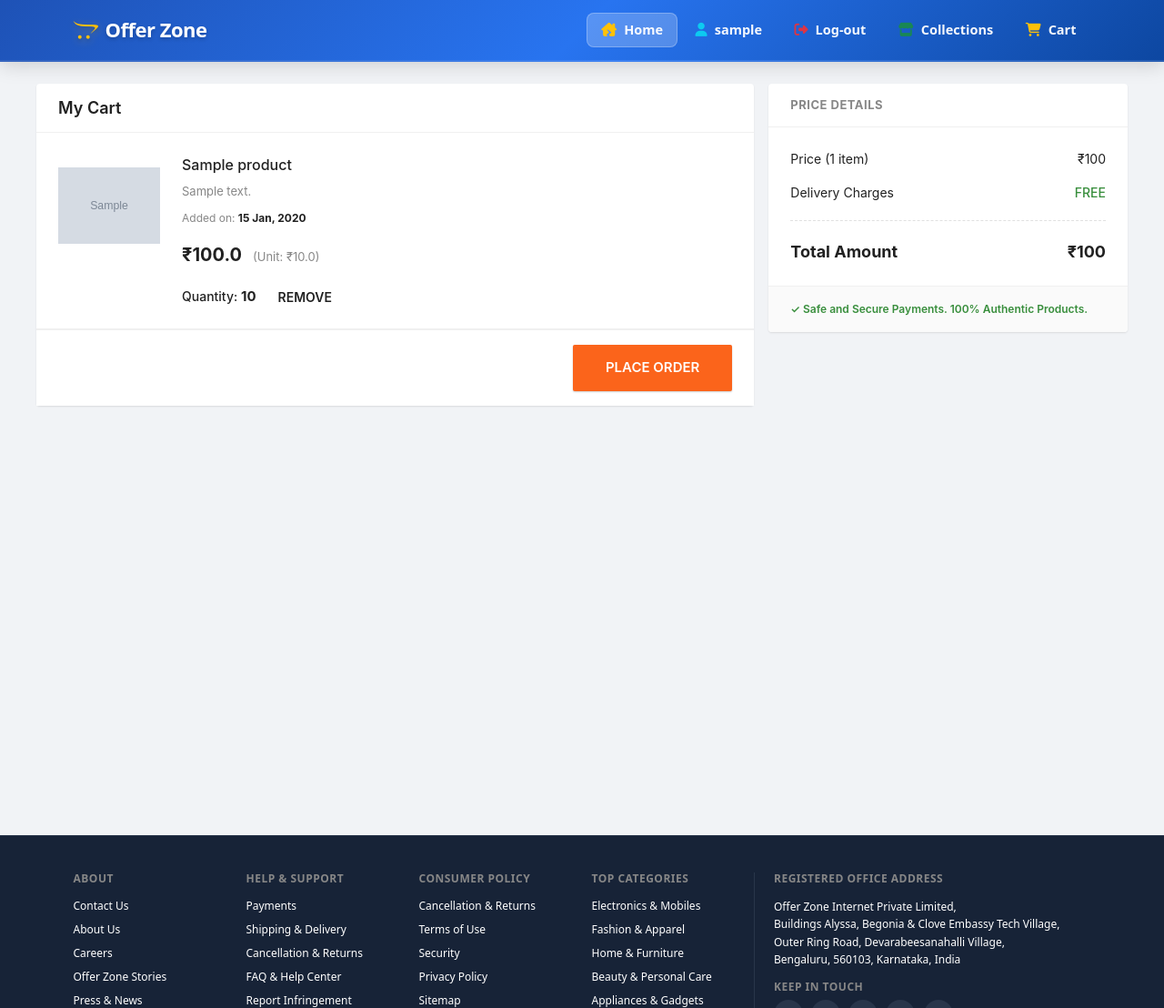
After one commit to boobala7636-lgtm/Ecommerce-project, a Django app: page /cart-details/ in a window 1280 px wide. The commit adds this page. Shown: the top 1108 px of the page at 91% size. Run offline with Django 5.2, Linux system fonts and the light colour scheme; a user stored in the database is signed in; tables that the repository leaves empty hold one stand-in row (values such as "Sample post"); grey boxes marked "Sample" are stand-in pictures; some libraries are stand-ins or nearby versions.

Commit message:
fix some bugs and completed this project

```diff
--- a/offerzone/shop/models.py
+++ b/offerzone/shop/models.py
@@ -2,6 +2,7 @@ from django.db import models
 from datetime import datetime
 from django.contrib.auth.models import User
 import os
+
 
 def get_filename(request,filename):
     current_time = datetime.now().strftime("%Y%m%d_%H:%M:%S")
@@ -33,3 +34,15 @@ class Product(models.Model):
 
     def __str__(self):
         return self.name
+
+
+
+class Cart(models.Model):
+    user=models.ForeignKey(User, on_delete=models.CASCADE)
+    product=models.ForeignKey(Product, on_delete=models.CASCADE)
+    product_qty=models.IntegerField(null=False,blank=False)
+    created_at=models.DateTimeField(auto_now_add=True)
+
+    @property
+    def total_amt(self):
+        return self.product_qty * self.product.selling_price
--- /dev/null
+++ b/offerzone/shop/templates/shop/cart_details.html
@@ -0,0 +1,162 @@
+{% extends 'shop/layouts/main.html' %}
+
+{% block title %}
+<title>Shopping Cart | Offerzone</title>
+{% endblock title %}
+
+{% block content %}
+{% include 'shop/inc/messages.html' %}
+
+<!-- Offerzone Main Layout Container -->
+<div style="background-color: #f1f3f6; min-height: 100vh; padding: 24px 12px; font-family: -apple-system, BlinkMacSystemFont, 'Segoe UI', Roboto, Helvetica, Arial, sans-serif;">
+
+    <div style="max-width: 1200px; margin: 0 auto; display: flex; flex-wrap: wrap; gap: 16px;">
+
+        <!-- Left Section: Cart Items List -->
+        <div style="flex: 2; min-width: 320px; background: #ffffff; border-radius: 4px; box-shadow: 0 1px 2px 0 rgba(0,0,0,0.1);">
+
+            <!-- Header -->
+            <div style="padding: 16px 24px; border-bottom: 1px solid #f0f0f0;">
+                <h2 style="margin: 0; font-size: 18px; font-weight: 600; color: #212121;">My Cart</h2>
+            </div>
+
+            <!-- Items -->
+            {% for data in cart_data %}
+            <div style="padding: 24px; border-bottom: 1px solid #f0f0f0; display: flex; gap: 24px; flex-wrap: wrap;">
+
+                <!-- Product Image -->
+                <div style="width: 112px; text-align: center; flex-shrink: 0;">
+                    <div style="width: 112px; height: 112px; display: flex; align-items: center; justify-content: center;">
+                        <img src="{{ data.product.product_image.url }}" alt="{{ data.product.name }}" style="max-width: 100%; max-height: 100%; object-fit: contain;">
+                    </div>
+                </div>
+
+                <!-- Product Details -->
+                <div style="flex: 1; min-width: 200px;">
+                    <!-- Product Title -->
+                    <h3 style="margin: 0 0 8px 0; font-size: 16px; font-weight: 500; color: #212121; line-height: 1.4;">
+                        {{ data.product.name }}
+                    </h3>
+
+                    <!-- Short Description -->
+                    <div style="font-size: 13px; color: #878787; margin-bottom: 12px; line-height: 1.4;">
+                        {{ data.product.description|truncatewords:15 }}
+                    </div>
+
+                    <!-- Date of Order/Addition -->
+                    <div style="font-size: 12px; color: #878787; margin-bottom: 16px;">
+                        Added on: <strong style="color: #212121;">{{ data.created_at|date:"d M, Y" }}</strong>
+                    </div>
+
+                    <!-- Pricing Section -->
+                    <div style="display: flex; align-items: baseline; gap: 12px; margin-bottom: 20px;">
+                        <!-- FIX 1: Added data-amt attribute for clean numeric parsing -->
+                        <span class="amt" data-amt="{{ data.total_amt }}" style="font-size: 20px; font-weight: 700; color: #212121;">₹{{ data.total_amt }}</span>
+                        <span style="font-size: 13px; color: #878787;">(Unit: ₹{{ data.product.selling_price }})</span>
+                    </div>
+
+                    <!-- Quantity Display & Remove Action -->
+                    <div style="display: flex; align-items: center; gap: 24px; flex-wrap: wrap;">
+
+                        <!-- Simple Quantity Display -->
+                        <div style="font-size: 14px; color: #212121; font-weight: 500;">
+                            Quantity: <strong style="color: #212121; font-size: 15px;">{{ data.product_qty }}</strong>
+                        </div>
+
+                        <!-- Remove Button -->
+                        <a href="{% url 'remove_cart' data.id %}" onclick="return confirm('Are you sure? to remove')">
+                        <button type="button" style="background: none; border: none; padding: 0; font-size: 14px; font-weight: 600; color: #212121; cursor: pointer; text-transform: uppercase;">
+                            Remove
+                        </button>
+                        </a>
+
+                    </div>
+
+                </div>
+
+            </div>
+            {% empty %}
+            <!-- Empty State -->
+            <div style="padding: 48px; text-align: center;">
+                <p style="font-size: 16px; color: #212121; font-weight: 500; margin: 0 0 8px 0;">Your Offerzone Cart is Empty</p>
+                <p style="font-size: 13px; color: #878787; margin: 0;">Add items to it now to see them here.</p>
+            </div>
+            {% endfor %}
+
+            <!-- Bottom Place Order Bar -->
+            {% if cart_data %}
+            <div style="padding: 16px 24px; display: flex; justify-content: flex-end; border-top: 1px solid #f0f0f0; background: #ffffff;">
+                <button type="button" style="background-color: #fb641b; color: #ffffff; border: none; padding: 14px 36px; font-size: 15px; font-weight: 600; text-transform: uppercase; border-radius: 2px; cursor: pointer; box-shadow: 0 1px 2px 0 rgba(0,0,0,0.2);">
+                    Place Order
+                </button>
+            </div>
+            {% endif %}
+
+        </div>
+
+        <!-- Right Section: Price Details Summary -->
+        {% if cart_data %}
+        <div style="flex: 1; min-width: 280px; background: #ffffff; border-radius: 4px; box-shadow: 0 1px 2px 0 rgba(0,0,0,0.1); height: fit-content;">
+
+            <div style="padding: 16px 24px; border-bottom: 1px solid #f0f0f0;">
+                <h3 style="margin: 0; font-size: 13px; font-weight: 700; color: #878787; text-transform: uppercase; letter-spacing: 0.5px;">Price Details</h3>
+            </div>
+
+            <div style="padding: 24px;">
+                <div style="display: flex; justify-content: space-between; margin-bottom: 16px; font-size: 14px; color: #212121;">
+                    <span>Price ({{ cart_data|length }} item{% if cart_data|length > 1 %}s{% endif %})</span>
+                    <span id="subtotal">₹0</span>
+                </div>
+
+                <div style="display: flex; justify-content: space-between; margin-bottom: 16px; font-size: 14px; color: #212121;">
+                    <span>Delivery Charges</span>
+                    <span style="color: #388e3c; font-weight: 500;">FREE</span>
+                </div>
+
+                <div style="border-top: 1px dashed #e0e0e0; margin: 20px 0;"></div>
+
+                <div style="display: flex; justify-content: space-between; font-size: 18px; font-weight: 700; color: #212121;">
+                    <span>Total Amount</span>
+                    <span id="net">₹0</span>
+                </div>
+            </div>
+
+            <div style="padding: 16px 24px; border-top: 1px solid #f0f0f0; background: #fafafa; border-radius: 0 0 4px 4px;">
+                <span style="font-size: 12px; color: #388e3c; font-weight: 600; display: flex; align-items: center; gap: 6px;">
+                    ✓ Safe and Secure Payments. 100% Authentic Products.
+                </span>
+            </div>
+
+        </div>
+        {% endif %}
+
+    </div>
+
+</div>
+
+<!-- Calculation Script -->
+<script>
+    document.addEventListener("DOMContentLoaded", function () {
+        const nodes = document.querySelectorAll('.amt');
+        const arr = Array.from(nodes); // FIX 2: Corrected Array.form -> Array.from
+
+        const res = arr.reduce((acc, curr) => {
+            const val = parseFloat(curr.getAttribute('data-amt')) || 0;
+            return acc + val;
+        }, 0);
+
+        const formattedTotal = '₹' + res.toLocaleString('en-IN');
+
+        const netElem = document.getElementById('net');
+        if (netElem) {
+            netElem.innerHTML = formattedTotal;
+        }
+
+        const subtotalElem = document.getElementById('subtotal');
+        if (subtotalElem) {
+            subtotalElem.innerHTML = formattedTotal;
+        }
+    });
+</script>
+
+{% endblock %}
--- a/offerzone/shop/templates/shop/inc/navbar.html
+++ b/offerzone/shop/templates/shop/inc/navbar.html
@@ -134,7 +134,7 @@
         </li>
 
         <li class="nav-item">
-          <a class="nav-link oz-nav-link-glow" href="#">
+          <a class="nav-link oz-nav-link-glow" href="{% url 'cart_details' %}">
             <i class="fa-solid fa-cart-shopping text-warning"></i> Cart
           </a>
         </li>
--- a/offerzone/shop/urls.py
+++ b/offerzone/shop/urls.py
@@ -9,7 +9,8 @@ urlpatterns = [
     path('collections-page/', views.collections, name='collections'),
     path('product/<str:name>/', views.productview, name='product'),
     path('product-details/<str:cname>/<str:pname>/',views.product_details, name='product_details'),
-    path('add_to_cart',views.add_to_cart, name='add_to_cart'),
-    path('checkout',views.checkout, name='checkout'),
+    path('add_to_cart/',views.add_to_cart, name='add_to_cart'),
+    path('cart-details/', views.cart_display, name='cart_details'),
+    path('remove-cart/<str:id>/', views.remove_cart, name='remove_cart'),
 
 ]
--- a/offerzone/shop/views.py
+++ b/offerzone/shop/views.py
@@ -3,6 +3,8 @@ from .models import *
 from django.contrib import messages
 from .forms import CustomUserForm
 from django.contrib.auth import authenticate, login, logout
+import json
+from django.http import JsonResponse
 
 
 # Create your views here.
@@ -81,8 +83,70 @@ def product_details(request,cname,pname):
         messages.warning(request, 'No Such Product Found')
         return redirect('collections')
 
+
+
 def add_to_cart(request):
-    pass
+    if request.headers.get('x-requested-with') == 'XMLHttpRequest':
+        if request.user.is_authenticated:
+            try:
+                data = json.loads(request.body)
+                product_qty = int(data['product_qty']) # Ensure it is handled as an integer
+                product_id = data['pid']
 
-def checkout(request):
-    pass
+                # 1. Fetch the full Product object instance from the database
+                product_status = Product.objects.get(id=product_id)
+
+
+                # 2. Check if the product is already in the user's cart
+                if Cart.objects.filter(user=request.user, product=product_status).exists():
+                    return JsonResponse({
+                        'status' : 'alert',
+                        'message' : 'Product Already in Cart'
+                    }, status=200)
+                else:
+                    # 3. Verify stock availability before adding
+                    if product_status.quantity >= product_qty:
+
+                        Cart.objects.create(
+                            user=request.user,
+                            product=product_status,
+                            product_qty=product_qty
+                        )
+                        return JsonResponse({
+                            'status':'success',
+                            'message' : 'Product successfully added to cart.'
+                        }, status=200)
+                    else:
+                        return JsonResponse({
+                                'status':'alert',
+                                'message' : 'Product stock Not Available '
+                            }, status=200)
+
+            except Product.DoesNotExist:
+                return JsonResponse({
+                    'status': 'error',
+                    'message': 'Product does not exist.'
+                }, status=404)
+            except (json.JSONDecodeError, KeyError, ValueError) as e:
+                return JsonResponse({
+                    'status': 'error',
+                    'message': 'Invalid data received.'
+                }, status=400)
+        else:
+            return JsonResponse({'status': 'Login to Add Cart'}, status=200)
+    else:
+        return JsonResponse({'status': 'Invalid Access'}, status=400)
+
+
+def cart_display(request):
+    if request.user.is_authenticated:
+        cart_data = Cart.objects.filter(user=request.user)
+        return render(request, 'shop/cart_details.html',{'cart_data':cart_data})
+    else:
+        messages.warning(request,'You Should login first')
+        return redirect('/')
+
+def remove_cart(request, id):
+    cartitem = Cart.objects.get(id=id)
+    cartitem.delete()
+    return redirect('cart_details')
```
Also changed, not shown: offerzone/shop/templates/shop/products/product_details.html (+51 -76 lines), offerzone/shop/migrations/0002_cart.py (added).
